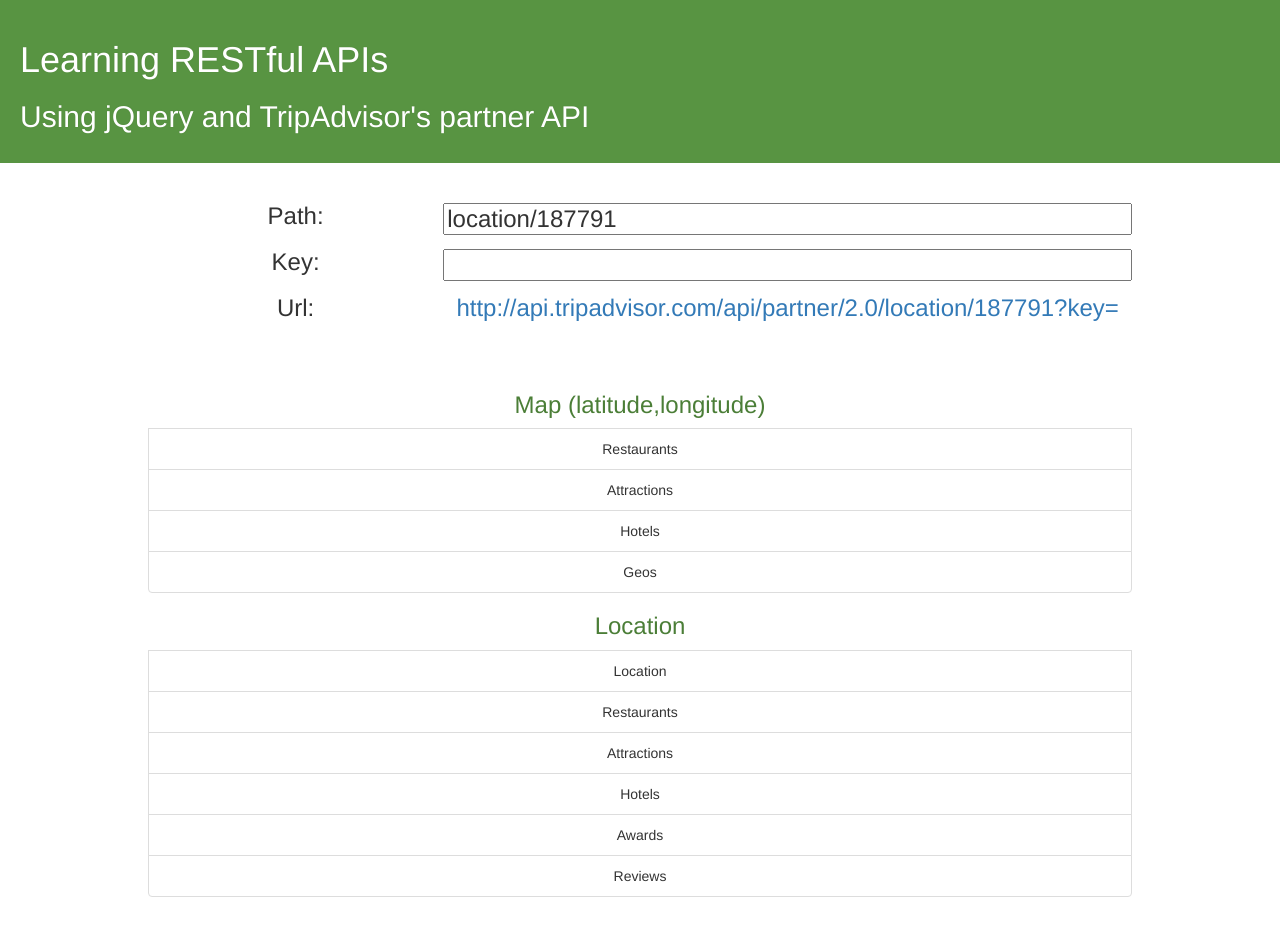
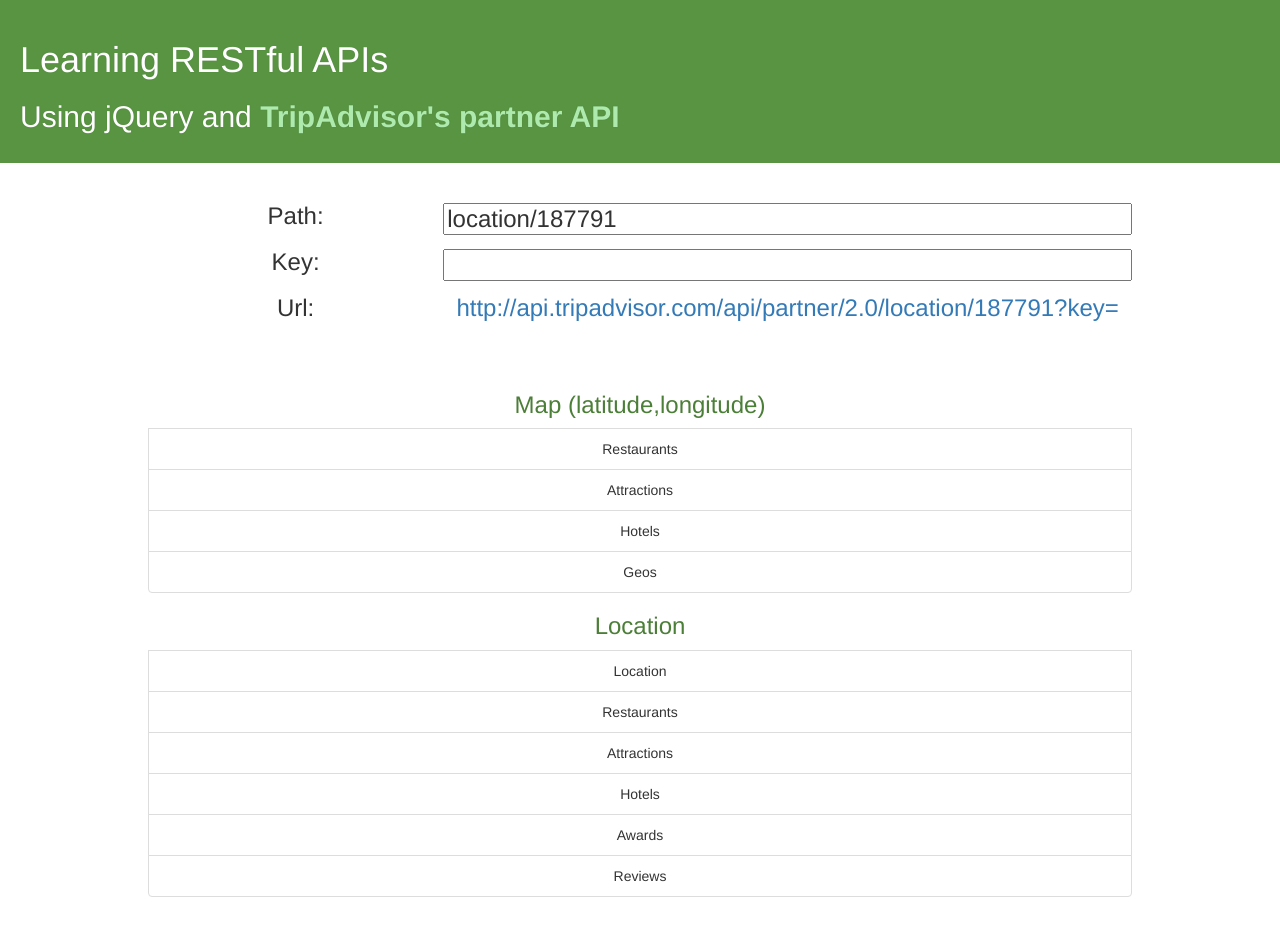
Before and after one commit to schnej7/LearningAjax, a plain HTML site: page index.html in a window 1280 px wide. Drawn offline with nearby package versions, Linux system fonts and the light colour scheme.

Commit message:
added doc link

```diff
--- a/index.html
+++ b/index.html
@@ -10,6 +10,10 @@
         background: #589442;
         color: #fff;
         text-shadow: 0 0 1px #4B7E37;
+      }
+      .head a {
+        color: #aeeaae;
+        font-weight: bold;
       }
       .helpers,
       .control {
@@ -100,7 +104,7 @@
   <body>
     <div class="head">
       <h1>Learning RESTful APIs</h1>
-      <h2>Using jQuery and TripAdvisor's partner API</h2>
+      <h2>Using jQuery and <a target="_blank" href="https://developer-tripadvisor.com/partner/json-api/documentation">TripAdvisor's partner API</a></h2>
     </div>
 
     <div class="control">
```
